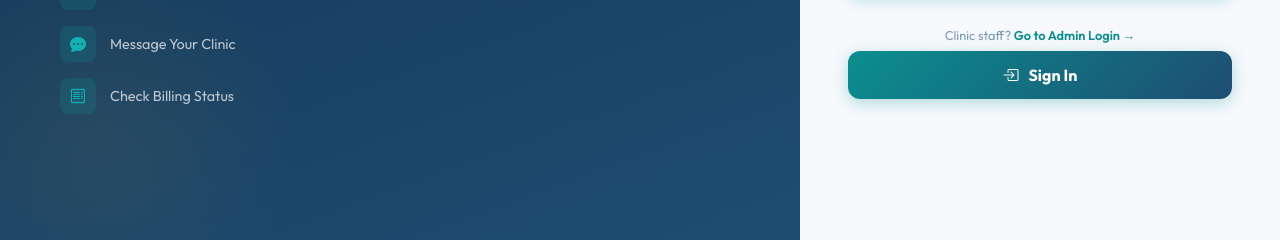
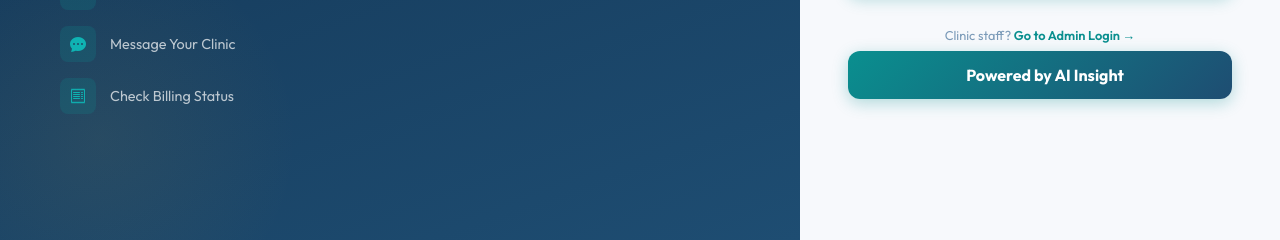
Before and after one commit to ruikhan/dental-portal, a PHP site: page /patient-portal/login.php in a window 1280 px wide. Shown: the part 560-800 px from the top of the page. Run offline with PHP 8.4, Linux system fonts and the light colour scheme.

Commit message:
Update login.php

```diff
--- a/patient-portal/login.php
+++ b/patient-portal/login.php
@@ -237,7 +237,7 @@ if ($_SERVER['REQUEST_METHOD'] === 'POST') {
         <p>Clinic staff? <a href="../auth/login.php">Go to Admin Login →</a></p>
     </div>
             <button type="submit" class="btn-login">
-            <i class="bi bi-box-arrow-in-right"></i> Sign In
+            <i class="bi bi-anthropic"></i> Powered by AI Insight
         </button>
 </div>
 
```
